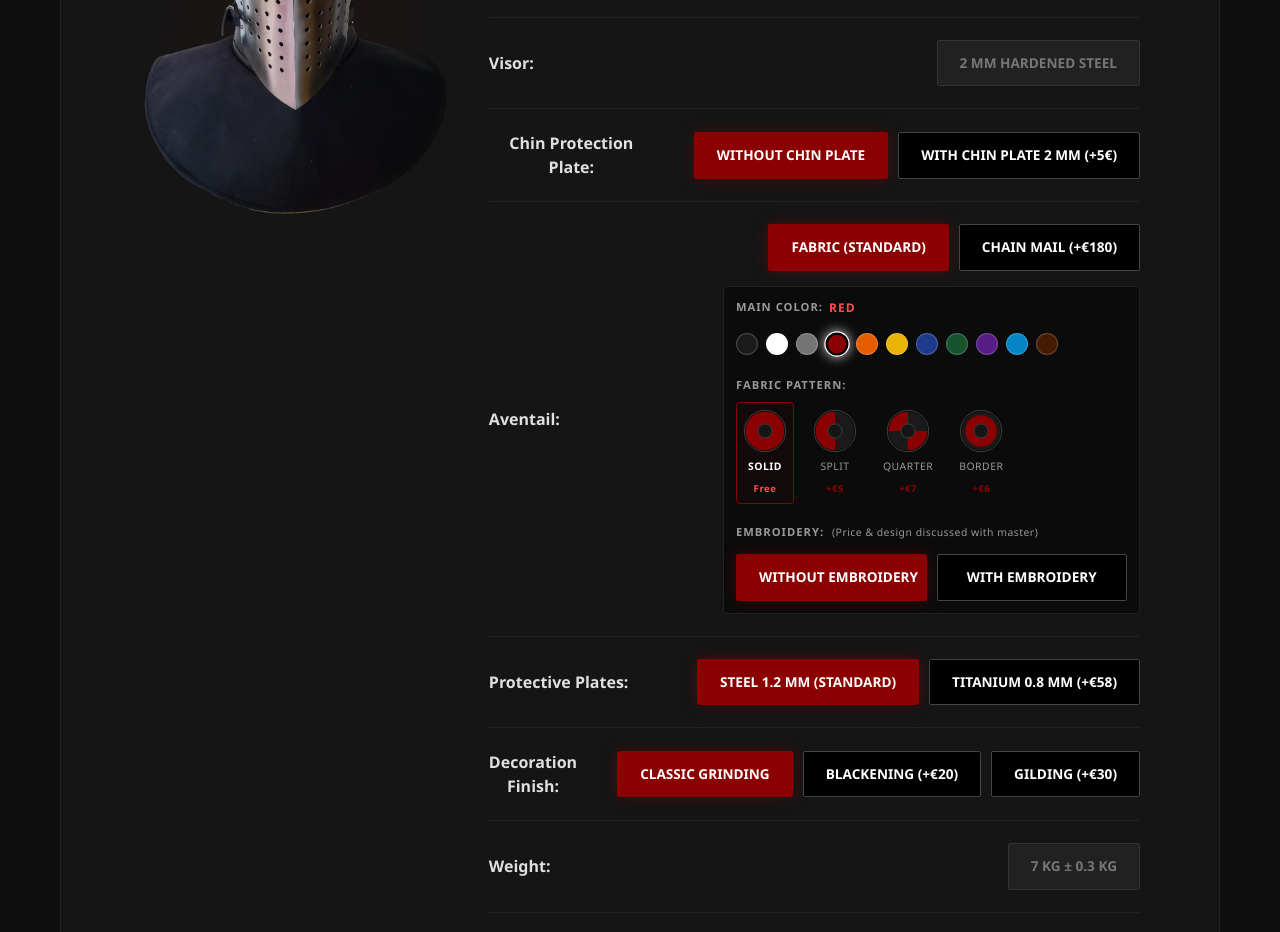
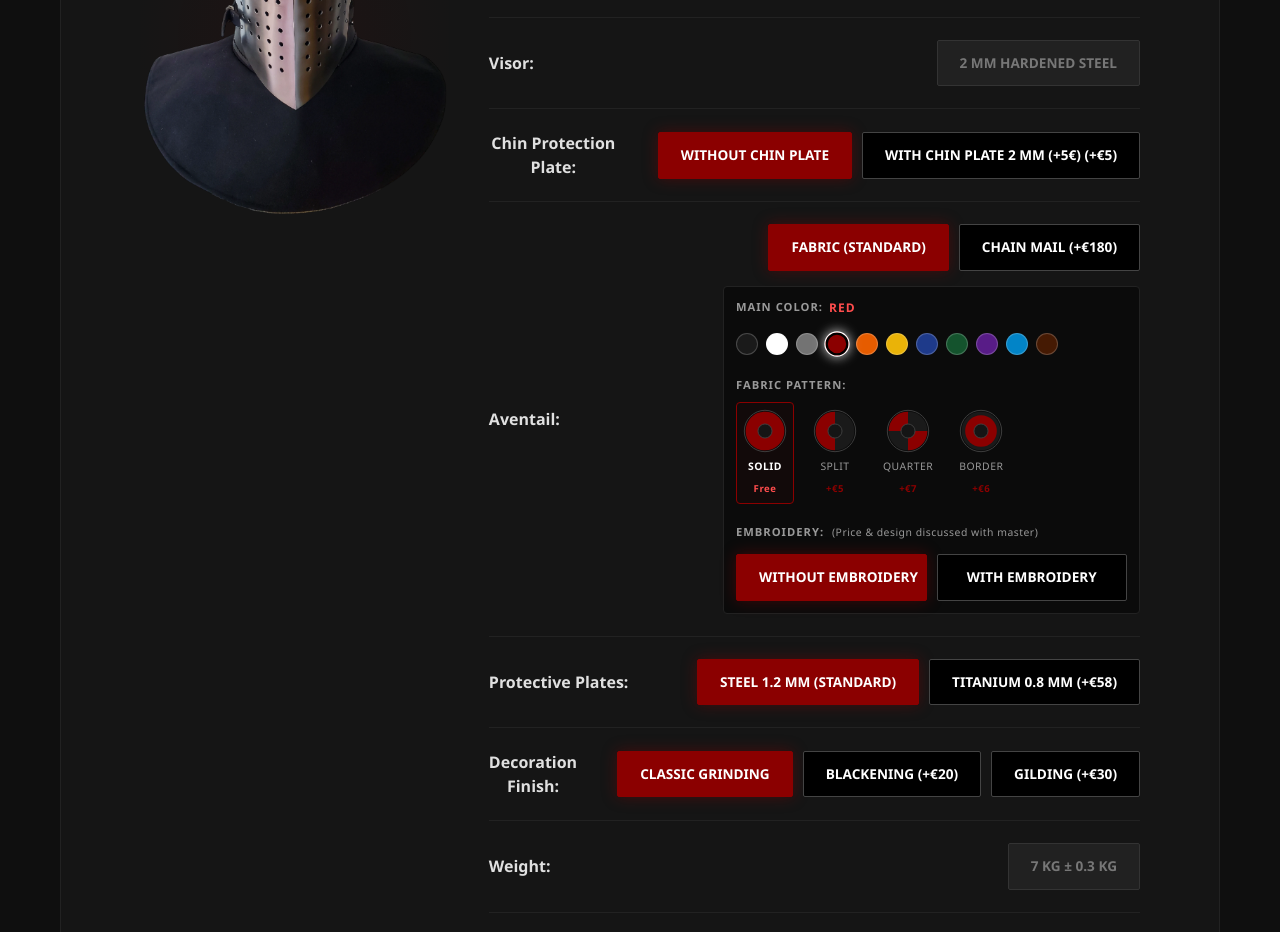
Before and after one commit to Sadovenko555/gorilla-armor-l, a React (Vite) app: page / in a window 1280 px wide. Shown: the part 2380-3312 px from the top of the page. Built offline with nearby package versions, Linux system fonts and the light colour scheme.

Commit message:
Update Calculator.jsx

```diff
--- a/src/components/Calculator.jsx
+++ b/src/components/Calculator.jsx
@@ -236,16 +236,24 @@ const Calculator = () => {
 {(selectedHelmet.options.chinPlate || selectedHelmet.specs.chinPlate) && (
   <li>
     <strong>Chin Protection Plate:</strong>
+
+    {/* ІСПРАВЛЕНО: Додали обгортку для збереження вертикальної лінії та сітки */}
+    <div className="spec-options-wrapper">
       <div className="mini-buttons">
         {selectedHelmet.options.chinPlate ? (
           selectedHelmet.options.chinPlate.map((c, i) => (
-                        <button key={i} className={optChin?.label === c.label ? 'selected' : ''} onClick={() => setOptChin(c)}>
-                          {c.label}
+            <button
+              key={i}
+              className={optChin?.label === c.label ? 'selected' : ''}
+              onClick={() => setOptChin(c)}
+            >
+              {c.label} {c.priceMod !== 0 && `(+€${c.priceMod})`}
             </button>
           ))
         ) : (
           <div className="spec-static-btn">{selectedHelmet.specs.chinPlate}</div>
         )}
+      </div>
     </div>
   </li>
 )}
```
Lines whose indentation alone changed are shown as unchanged.
